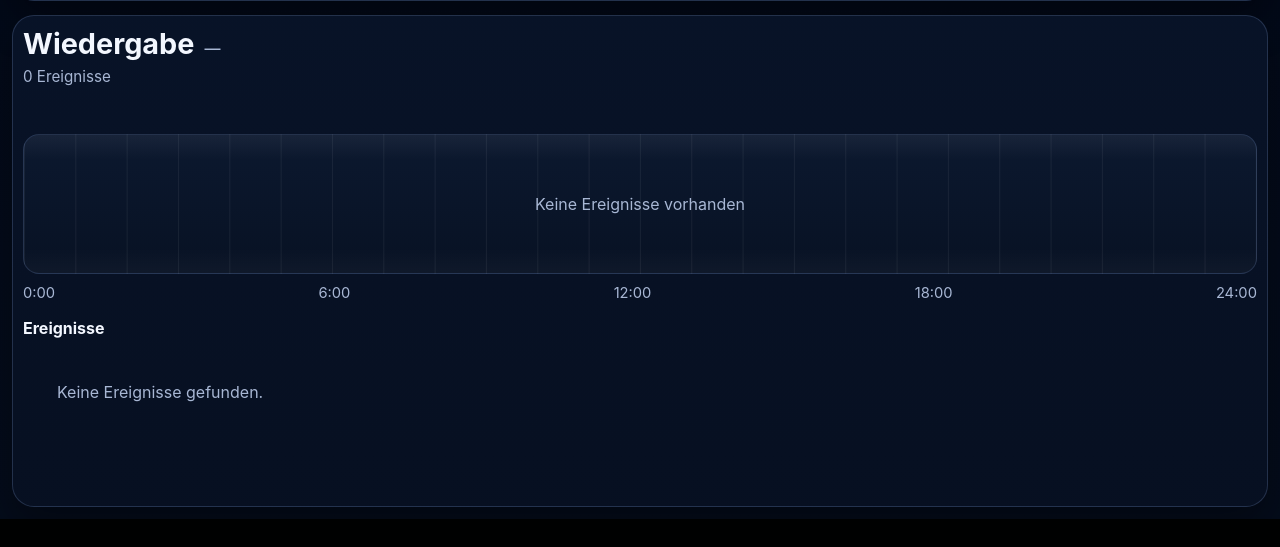
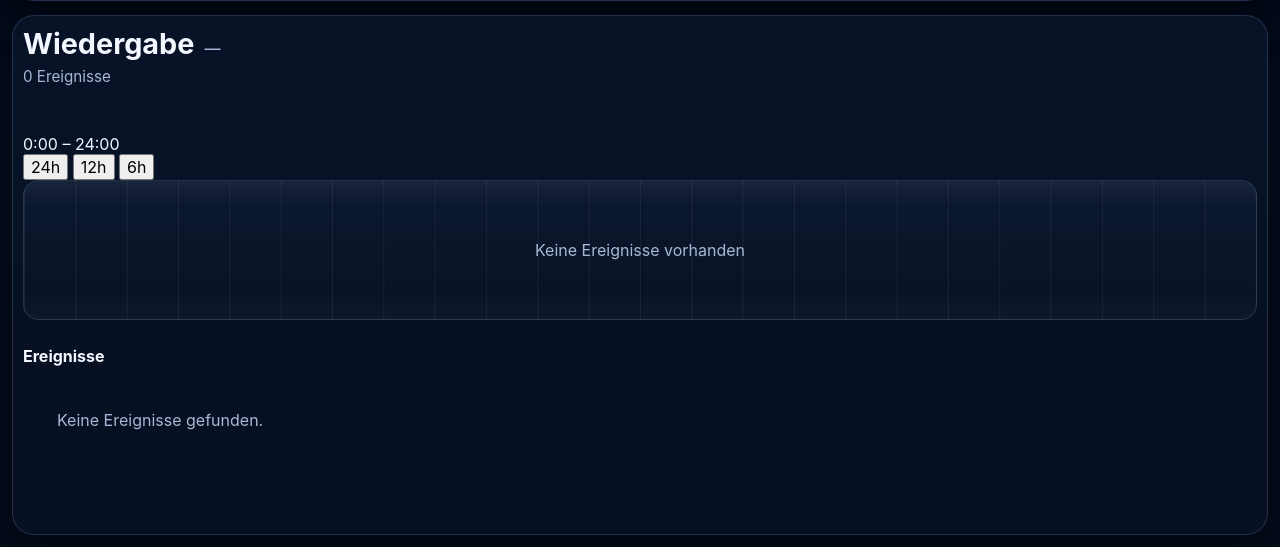
Before and after one commit to BenjiMcKenzie/reolink-timeline-viewer, a FastAPI app: page / in a window 1280 px wide. Shown: the part 795-1342 px from the top of the page. Before the commit the page ends 1314 px from the top, so only its background shows below. Run offline with FastAPI, Linux system fonts and the light colour scheme; data that the repository does not hold is empty.

Commit message:
Add timeline toolbar and update timeline scale

```diff
--- a/app/templates/index.html
+++ b/app/templates/index.html
@@ -69,15 +69,21 @@
             <div id="dayStrip" class="day-strip"></div>
           </div>
 
+          <div class="timeline-toolbar">
+            <div class="timeline-toolbar-left">
+              <div class="timeline-range-label" id="timelineRangeLabel">0:00 – 24:00</div>
+            </div>
+
+            <div class="zoom-switch" id="zoomSwitch">
+              <button type="button" class="zoom-button" data-zoom="24">24h</button>
+              <button type="button" class="zoom-button" data-zoom="12">12h</button>
+              <button type="button" class="zoom-button" data-zoom="6">6h</button>
+            </div>
+          </div>
+
           <div class="timeline-wrap">
             <div id="timelineTrack" class="timeline-track"></div>
-            <div class="timeline-scale">
-              <span>0:00</span>
-              <span>6:00</span>
-              <span>12:00</span>
-              <span>18:00</span>
-              <span>24:00</span>
-            </div>
+            <div id="timelineScale" class="timeline-scale"></div>
           </div>
 
           <div class="filmstrip-section">
```
